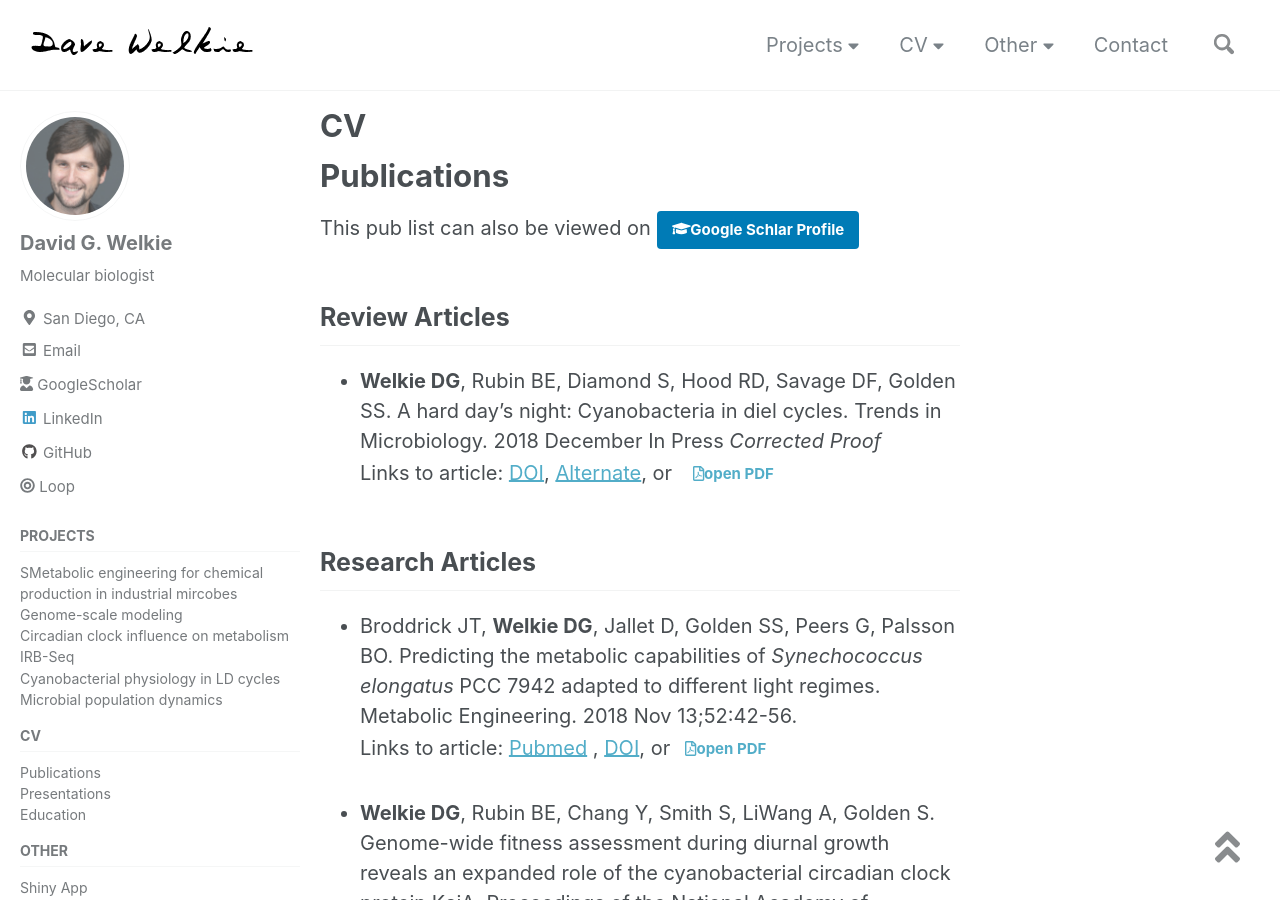
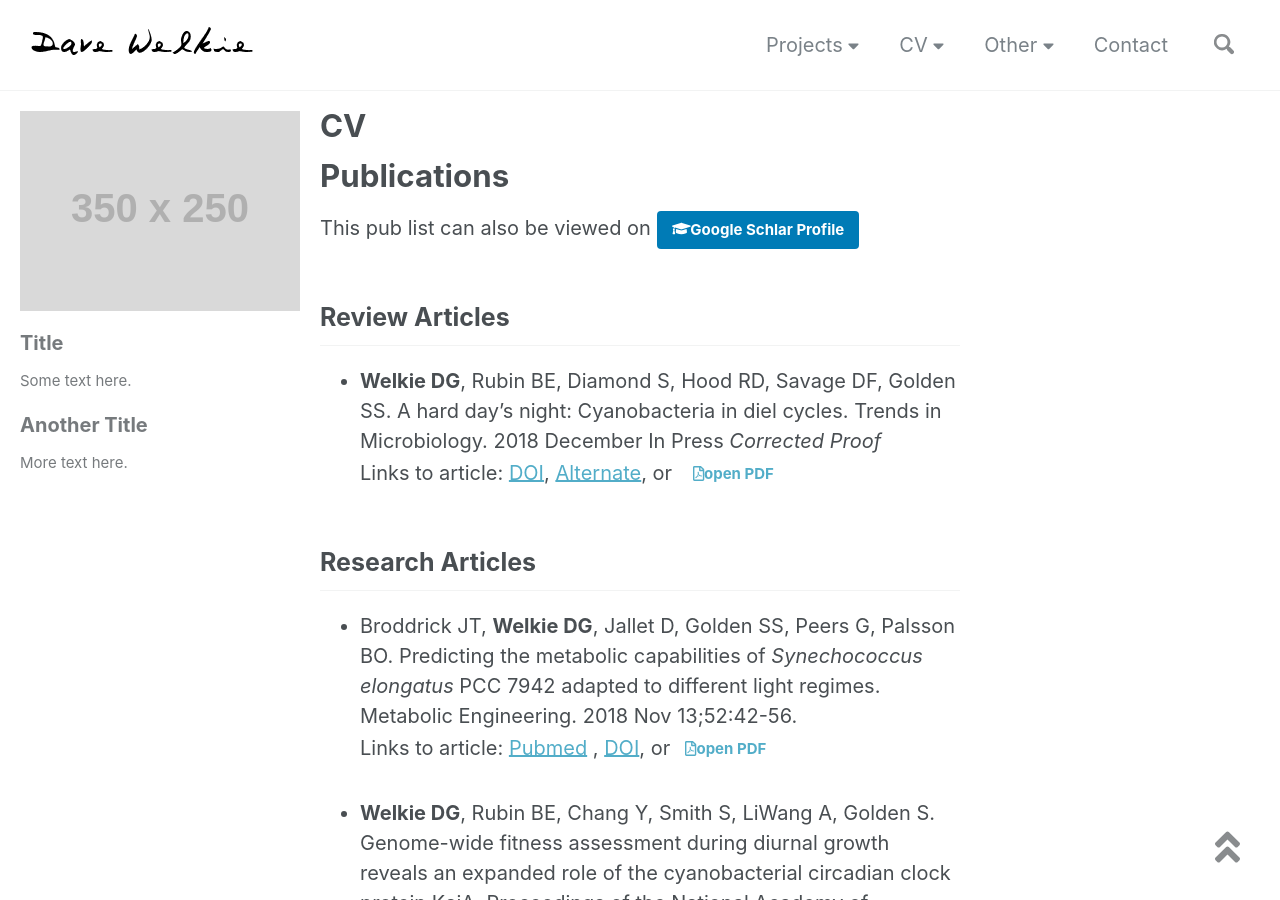
Before and after one commit to dwelkie/dwelkie.github.io, a Jekyll site: the page built from _pages/CV.md, in a window 1280 px wide and 900 px high. Built offline with Jekyll 4.4.1, drawn with Linux system fonts in a browser that asks for light colours; nearby versions of some CDN libraries.

Commit message:
Update CV.md

```diff
--- a/_pages/CV.md
+++ b/_pages/CV.md
@@ -2,12 +2,18 @@
 layout: single
 title: "CV"
 permalink: /cv/
-sidebar:
-  nav: "docs"
 read_time: false
 comments: false
 share: false
-
+author_profile: false
+sidebar:
+  - title: "Title"
+    image: http://placehold.it/350x250
+    image_alt: "image"
+    text: "Some text here."
+  - title: "Another Title"
+    text: "More text here."
+    nav: docs
 ---
 # Publications
 This pub list can also be viewed on <a href="https://scholar.google.com/citations?user=a_M2Gc4AAAAJ&hl=en={{ page.url | absolute_url | url_encode }}" class="btn btn--linkedin" onclick="tab.open(this.href, 'tab); return false;" title="{{ site.data.ui-text[site.locale].share_on_label | default: 'Open tab for' }} Google Scholar"><i class="fas fa-graduation-cap" aria-hidden="true"></i><span>Google Schlar Profile</span></a>
```
